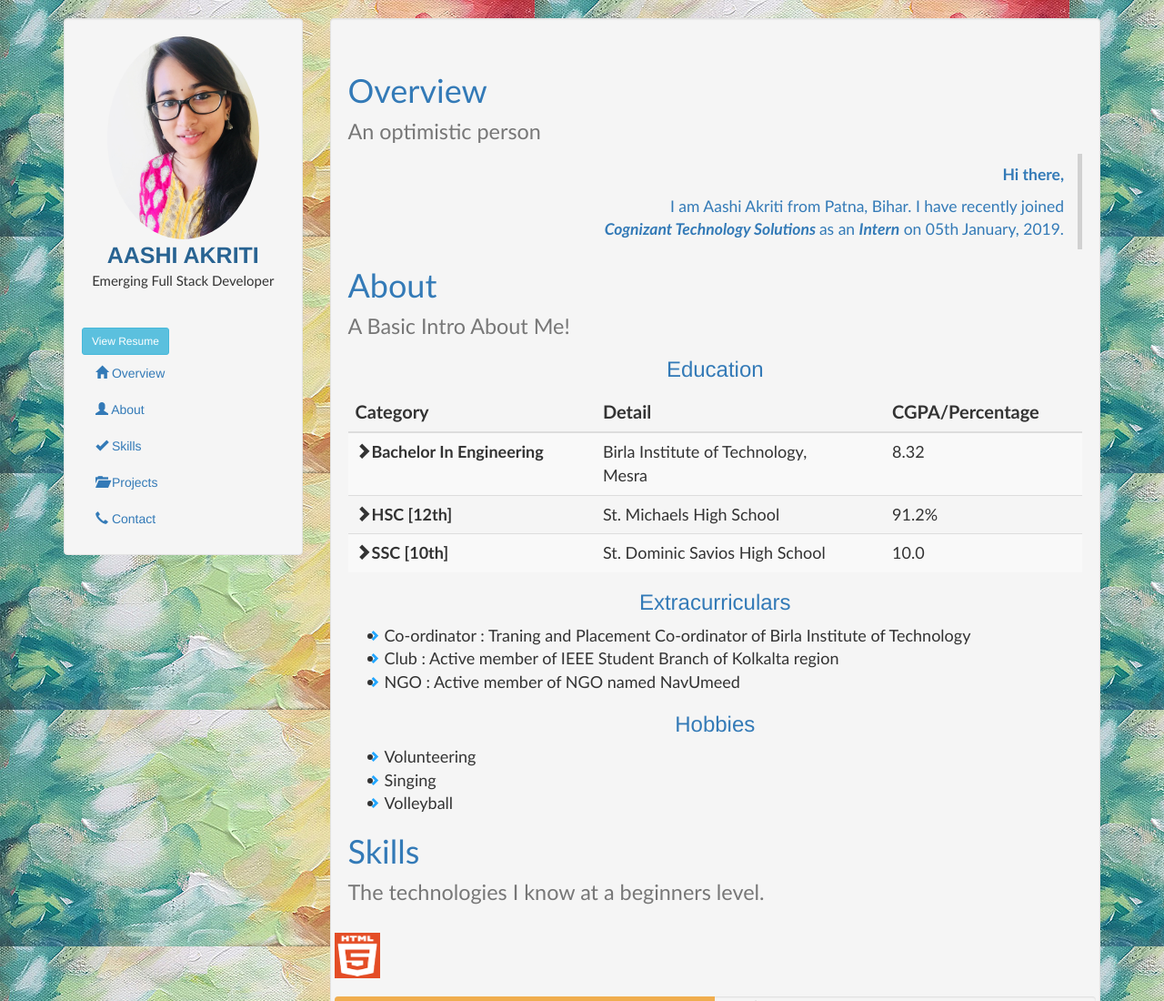
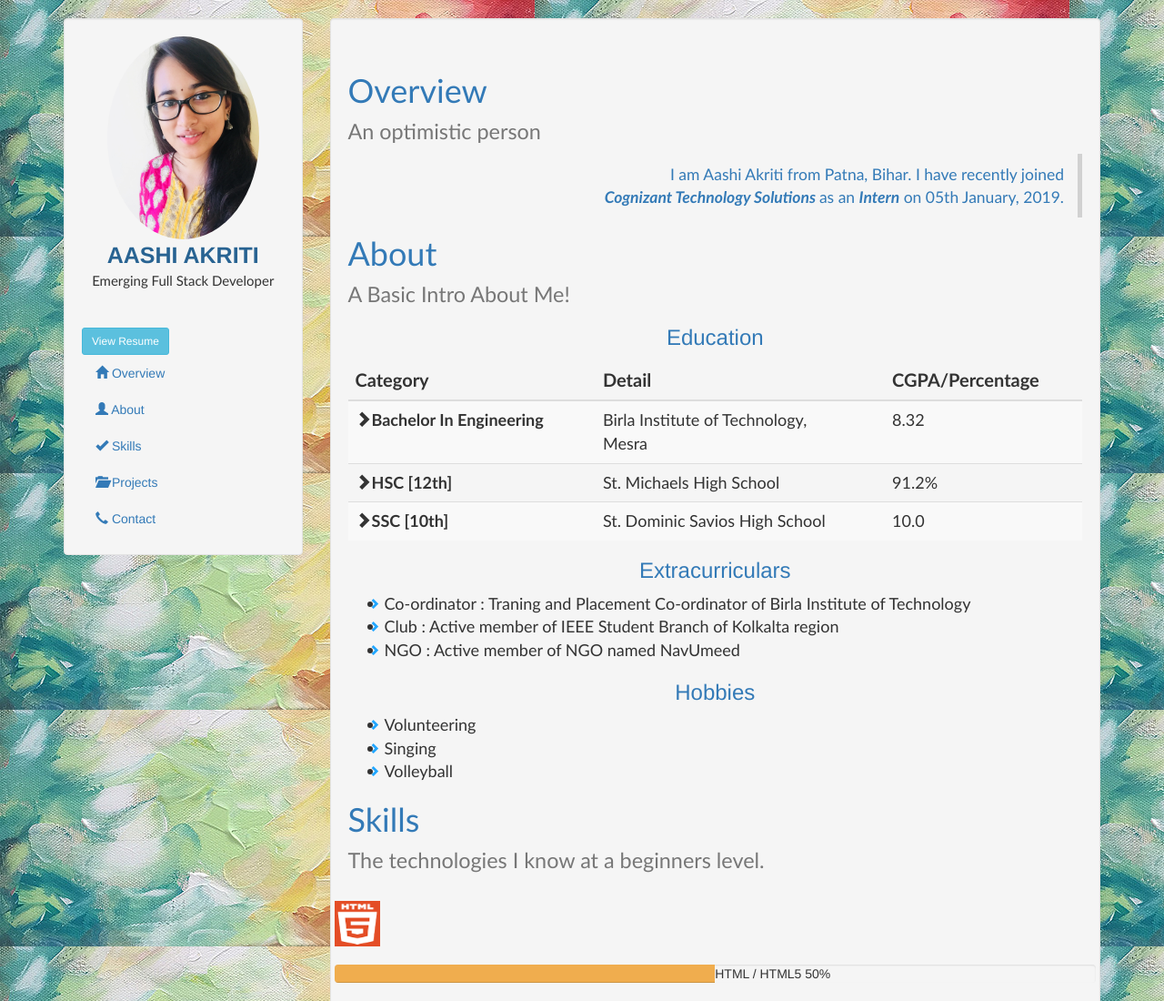
Before and after one commit to AashiAkriti/AashiAkriti.github.io, a plain HTML site: page index.html in a window 1280 px wide. Shown: the top 1100 px of the page at 91% size. Drawn offline with nearby package versions, Linux system fonts and the light colour scheme.

Commit message:
Update index.html

```diff
--- a/index.html
+++ b/index.html
@@ -82,7 +82,7 @@
                         </div>
                         <h1 class="text-primary" style="font-family: 'Calibri'"><a name="overview"></a>Overview<br><small>An optimistic person</small></h1>
                         <blockquote class="blockquote-reverse">
-                            <p class="text-primary" style="font-family: 'Calibri'"><b>Hi there,</b></p>
+
                             <p class="text-primary" style="font-family: 'Calibri'">I am Aashi Akriti from Patna, Bihar. I have recently joined<br> <i><b>Cognizant Technology Solutions </b></i>as an <i><b>Intern</b></i> on 05th January, 2019.
                             </p>
 
```
